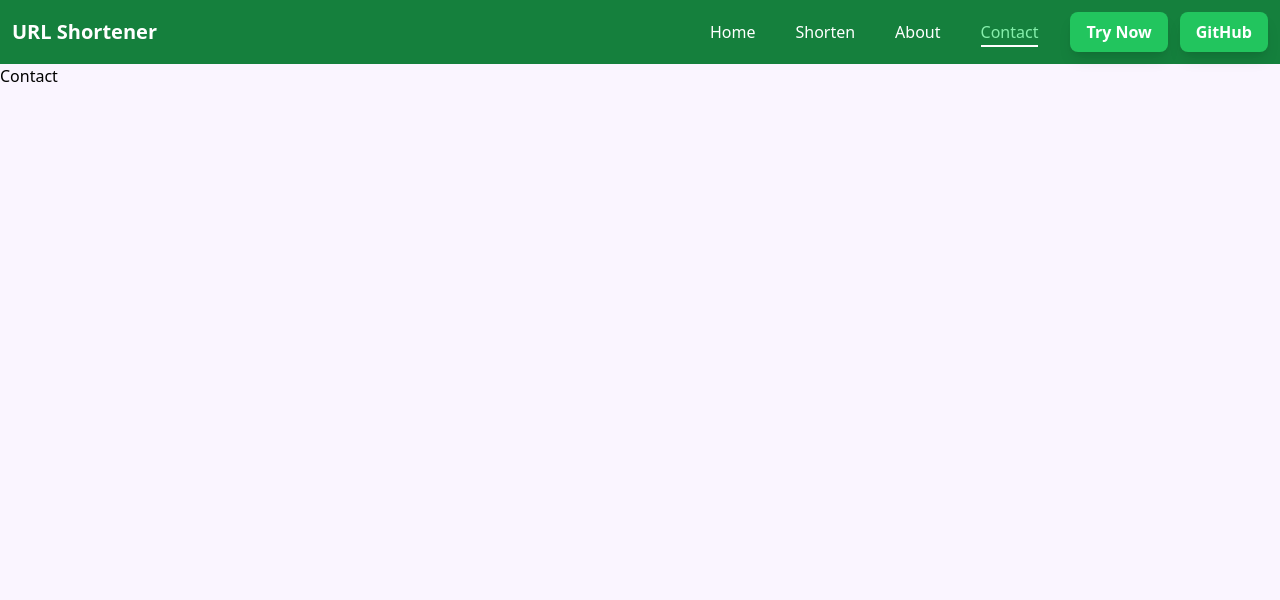
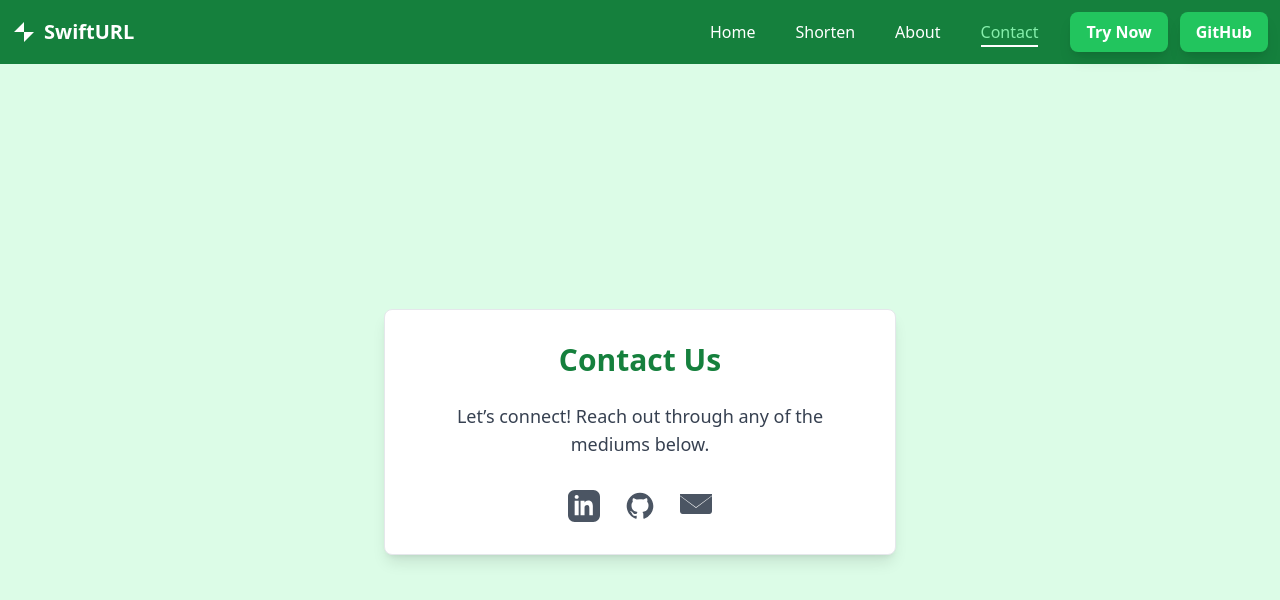
Before and after one commit to ameerhamza313/url-shortener, a Next.js app: page /contact in a window 1280 px wide. Shown: the top 600 px of the page. Built offline with nearby package versions, Linux system fonts and the light colour scheme.

Commit message:
Added logo & contact page

```diff
--- a/app/contact/page.jsx
+++ b/app/contact/page.jsx
@@ -1,3 +1,65 @@
 export default function Contact() {
-  return <h1>Contact</h1>;
+  return (
+    <main className='min-h-[calc(100vh-64px)] bg-green-100 flex items-center justify-center p-6'>
+      <section className='bg-white max-w-lg w-full p-8 rounded-lg shadow-lg border border-gray-200'>
+        <h1 className='text-3xl font-bold text-green-700 text-center mb-6'>
+          Contact Us
+        </h1>
+        <p className='text-gray-700 text-center text-lg mb-8'>
+          Let’s connect! Reach out through any of the mediums below.
+        </p>
+
+        <div className='flex justify-center gap-6'>
+          {/* LinkedIn */}
+          <a
+            href='https://www.linkedin.com/in/ameerhamza-sanadi'
+            target='_blank'
+            rel='noopener noreferrer'
+            className='text-gray-600 hover:text-green-500 transition-colors'
+          >
+            <svg
+              xmlns='http://www.w3.org/2000/svg'
+              className='w-8 h-8'
+              viewBox='0 0 24 24'
+              fill='currentColor'
+            >
+              <path d='M19 0H5C2.239 0 0 2.239 0 5v14c0 2.761 2.239 5 5 5h14c2.761 0 5-2.239 5-5V5c0-2.761-2.239-5-5-5zM8 19H5V8h3v11zm-1.5-12.418c-.96 0-1.5-.622-1.5-1.417s.541-1.417 1.5-1.417 1.5.622 1.5 1.417-.54 1.417-1.5 1.417zM19 19h-3v-5.518c0-1.381-.492-2.322-1.725-2.322-.94 0-1.504.637-1.754 1.25-.09.218-.112.524-.112.831v5.759h-3V8h3v1.453c.403-.642 1.12-1.554 2.727-1.554 1.994 0 3.489 1.296 3.489 4.084V19z' />
+            </svg>
+          </a>
+
+          {/* GitHub */}
+          <a
+            href='https://github.com/ameerhamza313'
+            target='_blank'
+            rel='noopener noreferrer'
+            className='text-gray-600 hover:text-green-500 transition-colors'
+          >
+            <svg
+              xmlns='http://www.w3.org/2000/svg'
+              className='w-8 h-8'
+              viewBox='0 0 24 24'
+              fill='currentColor'
+            >
+              <path d='M12 2C6.48 2 2 6.48 2 12c0 4.418 2.865 8.166 6.839 9.487.5.091.661-.217.661-.483v-1.709c-2.78.604-3.367-1.343-3.367-1.343-.454-1.155-1.111-1.461-1.111-1.461-.907-.62.07-.607.07-.607 1.003.071 1.53 1.031 1.53 1.031.89 1.525 2.341 1.085 2.91.83.091-.647.348-1.085.634-1.334-2.217-.252-4.555-1.108-4.555-4.93 0-1.088.39-1.98 1.029-2.678-.104-.253-.446-1.271.098-2.65 0 0 .841-.27 2.751 1.026A9.564 9.564 0 0 1 12 6.844c.853.003 1.713.115 2.513.338 1.909-1.296 2.748-1.026 2.748-1.026.546 1.379.204 2.397.1 2.65.641.698 1.028 1.59 1.028 2.678 0 3.832-2.341 4.675-4.567 4.923.358.308.678.917.678 1.849v2.739c0 .27.156.578.671.479A9.995 9.995 0 0 0 22 12c0-5.52-4.48-10-10-10z' />
+            </svg>
+          </a>
+
+          {/* Email */}
+          <a
+            href='mailto:ameerhamzasanadi@gmail.com'
+            className='text-gray-600 hover:text-green-500 transition-colors'
+          >
+            <svg
+              xmlns='http://www.w3.org/2000/svg'
+              className='w-8 h-8'
+              viewBox='0 0 24 24'
+              fill='currentColor'
+            >
+              <path d='M12 13.5l12-9v-1.5h-24v1.5zm-12 2.5v-11.9l12 8.9 12-8.9v11.9c0 1.104-.896 2-2 2h-20c-1.104 0-2-.896-2-2z' />
+            </svg>
+          </a>
+        </div>
+      </section>
+    </main>
+  );
 }
--- a/app/page.jsx
+++ b/app/page.jsx
@@ -1,60 +1,52 @@
 import Image from 'next/image';
-import localFont from 'next/font/local';
 import Link from 'next/link';
-
-const poppins = localFont({
-  src: './fonts/Poppins-ExtraBold.ttf',
-  variable: '--font-poppins',
-  weight: '100 900',
-});
 
 export default function Home() {
   return (
-    <main className='bg-green-100'>
-      {/* Section with Navbar space */}
-      <section className='grid grid-cols-1 md:grid-cols-2 min-h-[calc(100vh-64px)] pt-16'>
-        <div className='flex flex-col gap-6 items-center justify-center p-4 text-center md:text-left'>
-          {/* Title */}
-          <p className={`text-xl md:text-3xl font-bold ${poppins.className}`}>
-            The Best URL Shortener in the Market
+    <main className='bg-green-100 min-h-[calc(100vh-64px)] flex items-center justify-center p-4 sm:p-6 lg:p-8'>
+      <div className='flex flex-col md:flex-row items-center gap-4 sm:gap-6 lg:gap-8 w-full max-w-6xl mx-auto'>
+        {/* Content Card */}
+        <section className='bg-white p-4 sm:p-6 md:p-8 lg:p-10 rounded-lg shadow-md border border-gray-200 w-full md:w-1/2'>
+          <div className='text-center flex flex-col items-center justify-center gap-3 sm:gap-4'>
+            {/* Heading */}
+            <h1 className='text-xl sm:text-2xl md:text-3xl lg:text-4xl font-bold text-green-700'>
+              The Best URL Shortener
+            </h1>
+
+            {/* Description */}
+            <p className='text-xs sm:text-sm md:text-base lg:text-lg font-medium text-gray-700 px-2 sm:px-4'>
+              A simple, privacy-focused URL shortener. No tracking, no login—just
+              fast, easy link shortening.
             </p>
 
-          {/* Boxed Paragraph */}
-          <div className='bg-green-200 shadow-lg rounded-lg p-6 md:px-12 md:py-8 max-w-md md:max-w-lg mx-auto'>
-            <p className='text-sm md:text-lg font-medium'>
-              We are the most straightforward URL shortener in the world. Most
-              URL shorteners will track you or require login details. We
-              understand your privacy needs, which is why we've created this
-              privacy-focused URL shortener.
-            </p>
-          </div>
-
             {/* Action Buttons */}
-          <div className='flex gap-3 justify-center md:justify-start'>
-            <Link href='/shorten'>
-              <span className='bg-green-500 rounded-lg shadow-lg px-4 py-2 font-bold text-white hover:bg-green-600 transition-colors w-full md:w-auto'>
+            <div className='flex flex-col sm:flex-row gap-2 sm:gap-4 justify-center w-full'>
+              <Link href='/shorten' passHref className='w-full sm:w-auto'>
+                <span className='block bg-green-500 rounded-lg shadow-md px-4 sm:px-5 py-2 text-sm sm:text-base font-semibold text-white hover:bg-green-600 transition-all duration-300 cursor-pointer text-center'>
                   Try Now
                 </span>
               </Link>
-            <Link href='/github' target='_blank'>
-              <span className='bg-green-500 rounded-lg shadow-lg px-4 py-2 font-bold text-white hover:bg-green-600 transition-colors w-full md:w-auto'>
+              <Link href='/github' target='_blank' passHref className='w-full sm:w-auto'>
+                <span className='block bg-green-500 rounded-lg shadow-md px-4 sm:px-5 py-2 text-sm sm:text-base font-semibold text-white hover:bg-green-600 transition-all duration-300 cursor-pointer text-center'>
                   GitHub
                 </span>
               </Link>
             </div>
           </div>
+        </section>
 
-        {/* Image Section */}
-        <div className='relative h-[40vh] md:h-full'>
+        {/* Separate Image Section */}
+        <section className='relative h-[200px] sm:h-[300px] md:h-[400px] w-full md:w-1/2 bg-green-100'>
           <Image
-            className='mix-blend-darken object-contain'
-            alt='A vector illustration'
-            src='/vector.jpg'
-            fill={true}
+            src="/vector.jpg"
+            alt="Abstract illustration of URL shortening"
             priority
+            fill
+            sizes="(max-width: 768px) 100vw, 50vw"
+            className='mix-blend-multiply object-contain'
           />
+        </section>
       </div>
-      </section>
     </main>
   );
 }
--- a/app/shorten/page.jsx
+++ b/app/shorten/page.jsx
@@ -40,8 +40,8 @@ const Shorten = () => {
 
   return (
     <main className='bg-green-100 min-h-[calc(100vh-64px)] flex items-center justify-center'>
-      <section className='mx-auto bg-green-200 p-6 md:p-8 lg:p-10 rounded-lg flex flex-col gap-6 shadow-md border border-gray-200 w-full max-w-lg'>
-        <h1 className='font-bold text-xl md:text-2xl lg:text-3xl text-center text-black-700'>
+      <section className='mx-auto bg-white p-6 md:p-8 lg:p-10 rounded-lg flex flex-col gap-6 shadow-md border border-gray-200 w-full max-w-lg'>
+        <h1 className='font-bold text-xl md:text-2xl lg:text-3xl text-center text-green-700'>
           Generate Your Short URLs
         </h1>
 
--- a/components/navbar.jsx
+++ b/components/navbar.jsx
@@ -5,7 +5,7 @@ import { usePathname } from 'next/navigation';
 
 const Navbar = () => {
   const [menuOpen, setMenuOpen] = useState(false);
-  const pathname = usePathname(); // Retrieve the current path
+  const pathname = usePathname();
 
   const toggleMenu = () => setMenuOpen(!menuOpen);
 
@@ -13,9 +13,24 @@ const Navbar = () => {
 
   return (
     <nav className='h-16 bg-green-700 flex justify-between items-center px-3 text-white relative z-10'>
-      {/* Logo */}
-      <div className='logo font-bold text-xl'>
-        <Link href='/'>URL Shortener</Link>
+      {/* Logo with SVG Icon */}
+      <div className='flex items-center space-x-2'>
+        <Link href='/'>
+          <span className='flex items-center'>
+            {/* SVG Logo */}
+            <svg
+              width='24'
+              height='24'
+              viewBox='0 0 24 24'
+              fill='none'
+              xmlns='http://www.w3.org/2000/svg'
+              className='h-6 w-6 text-white'
+            >
+              <path d='M12 2L2 12h10v10l10-10H12V2z' fill='currentColor' />
+            </svg>
+            <span className='font-bold text-xl ml-2'>SwiftURL</span>
+          </span>
+        </Link>
       </div>
 
       {/* Menu Icon for Mobile */}
```
Lines whose indentation alone changed are shown as unchanged.
